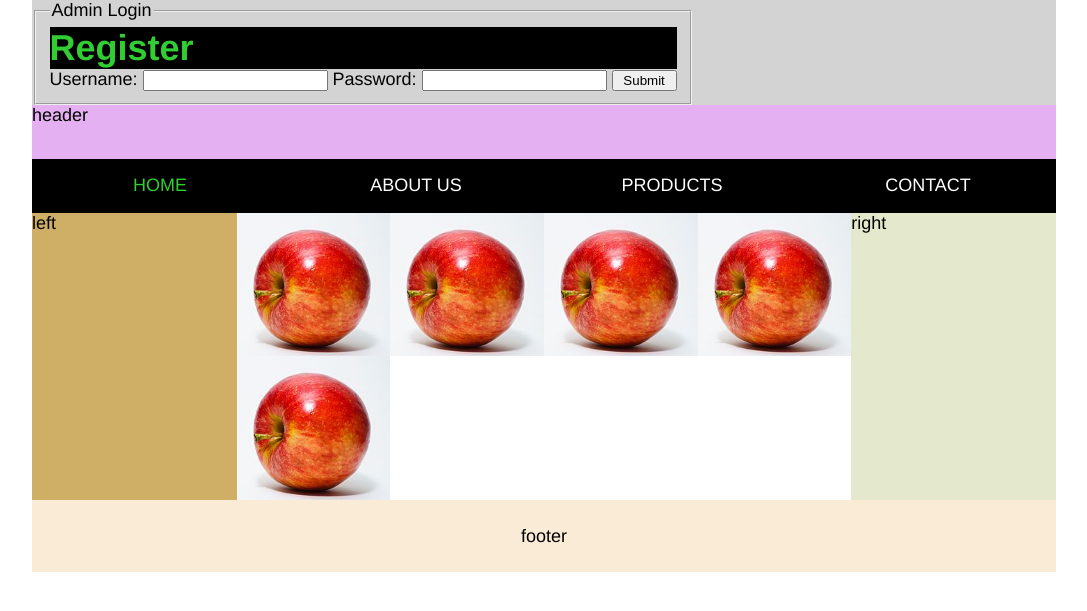
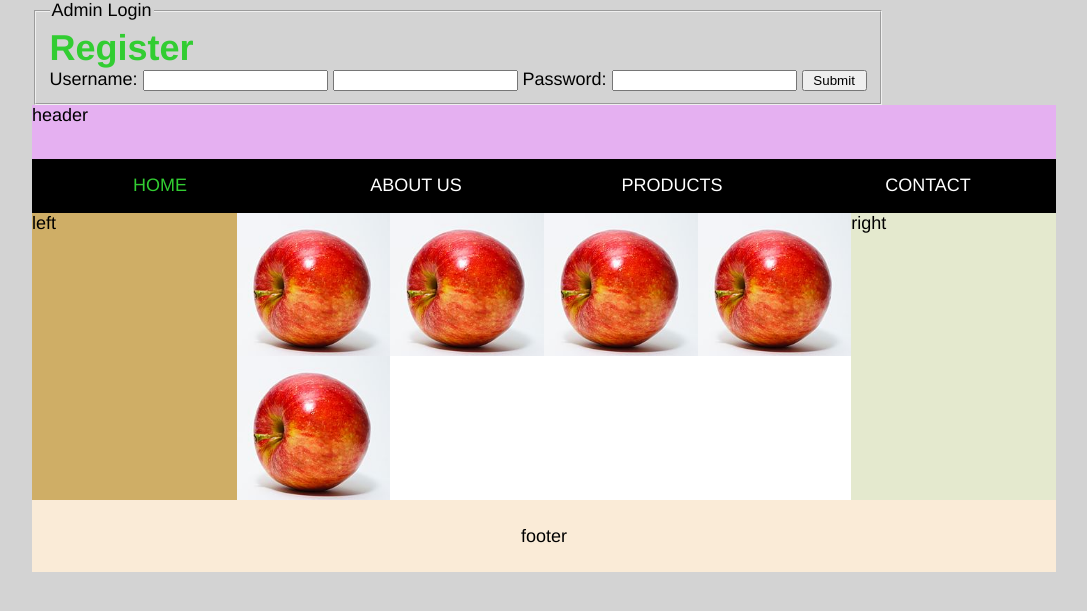
Before and after one commit to nGaLe7/exercises, a PHP site: page / in a window 1280 px wide. Shown: the top 611 px of the page, without its empty margins (96-1183 px from the left). Run offline with PHP 8.4, Linux system fonts and the light colour scheme.

Commit message:
excercise

```diff
--- a/Gale_455111948_ICT50615_Intergrate_Datebase_Assessment_01/index.php
+++ b/Gale_455111948_ICT50615_Intergrate_Datebase_Assessment_01/index.php
@@ -10,16 +10,17 @@ session_start();
 <link href="view/css/resCSS.css" rel="stylesheet">
 </head>
 
-<body>
+<body class="bodyCustom">
 <div class="flex-container">
 
  <div class="loginForm">
     <form action="controller/pdoLogin.php" method="post">
         <fieldset>
-            <h1 class="registerLink"><a id="registerLink2" href="view/pages/registration.php">Register</a></h1>
+            <h1><a href="view/pages/registration.php">Register</a></h1>
             <legend> Admin Login</legend>
             <label>Username:</label>
             <input type="text" name="username" required>
+            <input type="text" name="email" required>
             <label>Password:</label>
             <input type="text" name="password" required>
             <input type="submit" value=" Submit ">
--- a/Gale_455111948_ICT50615_Intergrate_Datebase_Assessment_01/model/db.php
+++ b/Gale_455111948_ICT50615_Intergrate_Datebase_Assessment_01/model/db.php
@@ -5,7 +5,7 @@ $dbpassword = "";
 
 try {
 
-$conn = new PDO("mysql:host=localhost;dbname=formative47", $dbusername,$dbpassword);
+$conn = new PDO("mysql:host=localhost;dbname=newbooksdb", $dbusername,$dbpassword);
 // set attributes
 $conn->setAttribute(PDO::ATTR_ERRMODE, PDO::ERRMODE_EXCEPTION);
 $conn->setAttribute(PDO::ATTR_EMULATE_PREPARES, false);
--- a/Gale_455111948_ICT50615_Intergrate_Datebase_Assessment_01/view/CSS/resCSS.css
+++ b/Gale_455111948_ICT50615_Intergrate_Datebase_Assessment_01/view/CSS/resCSS.css
@@ -9,12 +9,7 @@ html{
 	font-family:Gotham, "Helvetica Neue", Helvetica, Arial, sans-serif;
 	font-size:18px; /* equal to 100% or 1em */
 }
-.registerLink {
-	background-color: black;
-}
-#registerLink2 {
-	background-color: black;
-}
+
 .loginForm {
 	background-color: lightgrey;
 }
```
